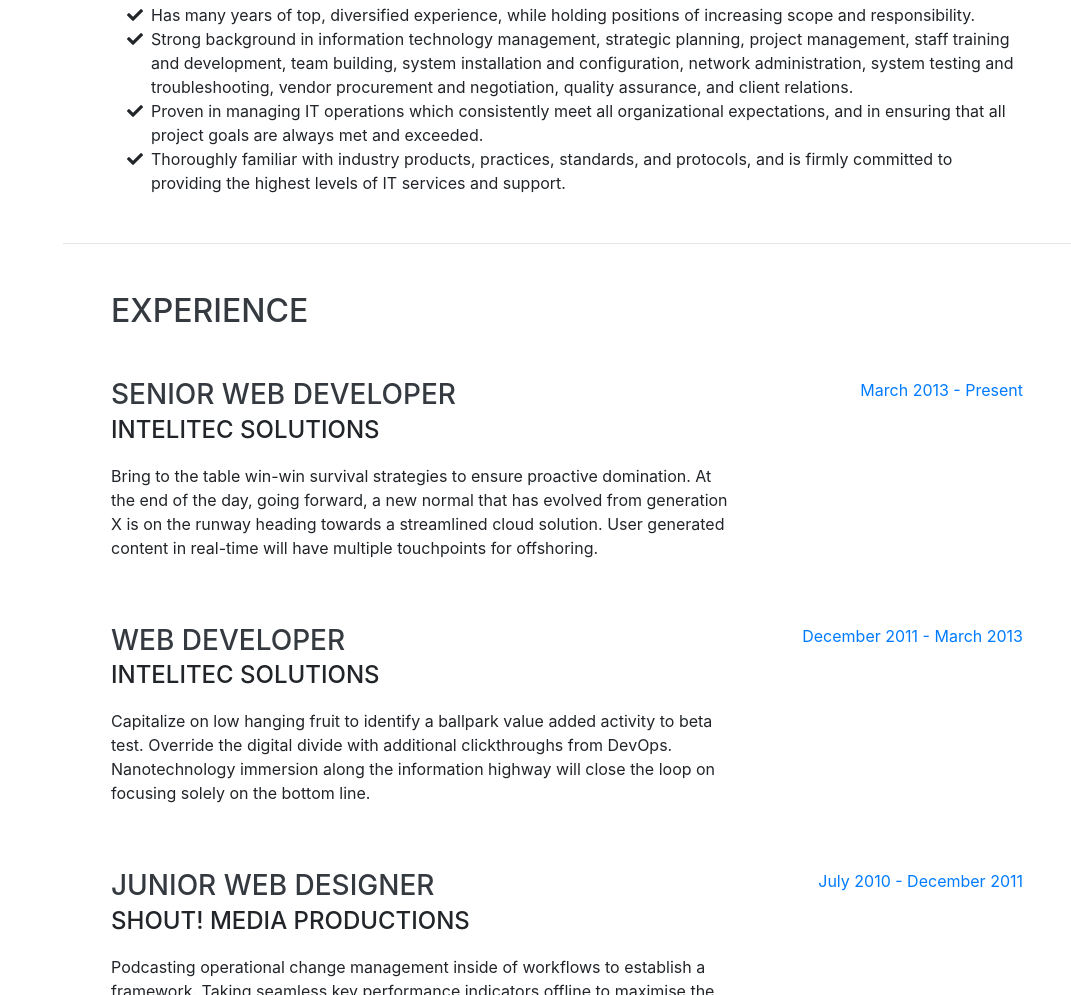
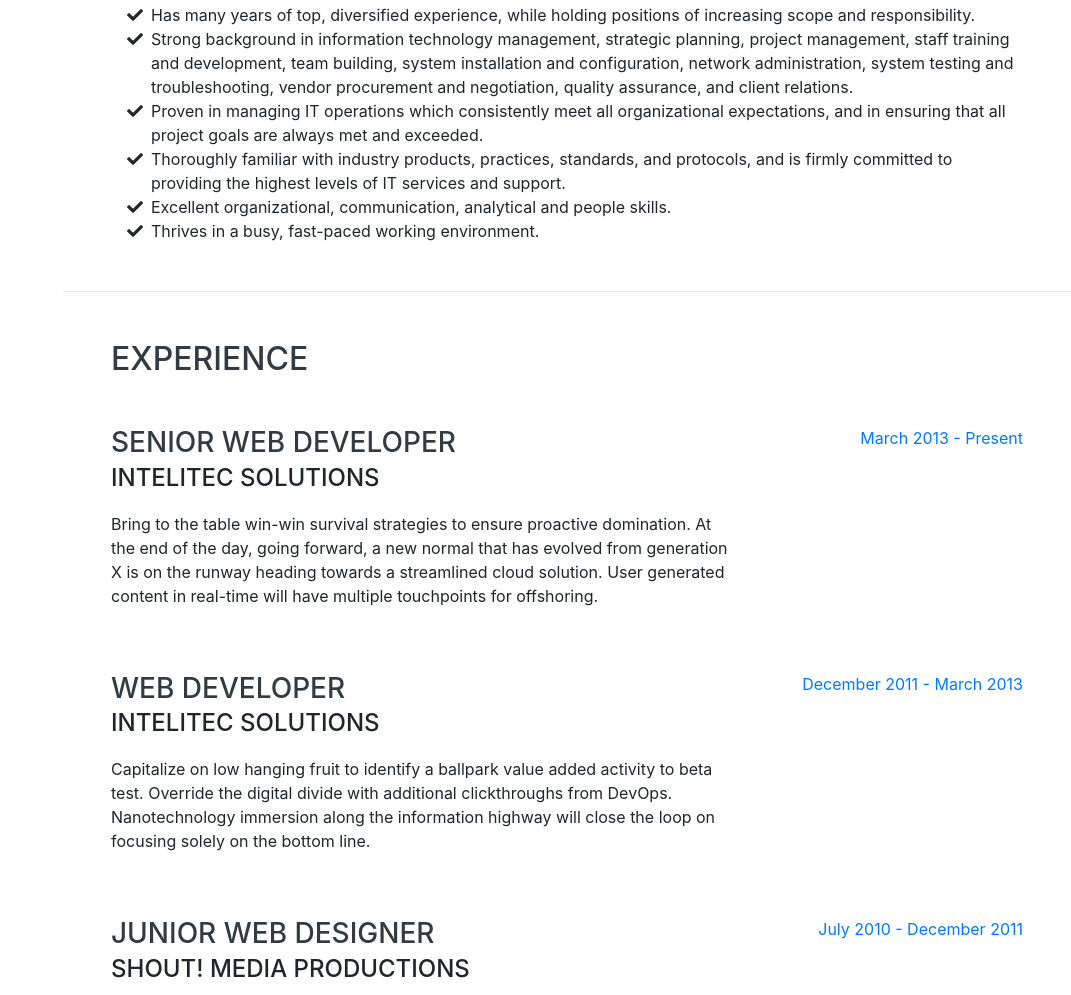
Before and after one commit to imanehjabari/imanehjabari.github.io, a website with bundled scripts: page index.html in a window 1280 px wide. Shown: the part 1424-2419 px from the top of the page, without its empty margins (209-1280 px from the left). Built offline with nearby package versions, Linux system fonts and the light colour scheme; a web font is replaced by a local one.

Commit message:
Update index.html

```diff
--- a/index.html
+++ b/index.html
@@ -132,6 +132,13 @@
           <li>
             <i class="fa-li fa fa-check"></i>
             Thoroughly familiar with industry products, practices, standards, and protocols, and is firmly committed to providing the highest levels of IT services and support.</li>
+          <li>
+             <i class="fa-li fa fa-check"></i>
+            Excellent organizational, communication, analytical and people skills.</li>
+          <li>
+              <i class="fa-li fa fa-check"></i>
+            Thrives in a busy, fast-paced working environment.</li>
+
         </ul>
 
       </div>
```
